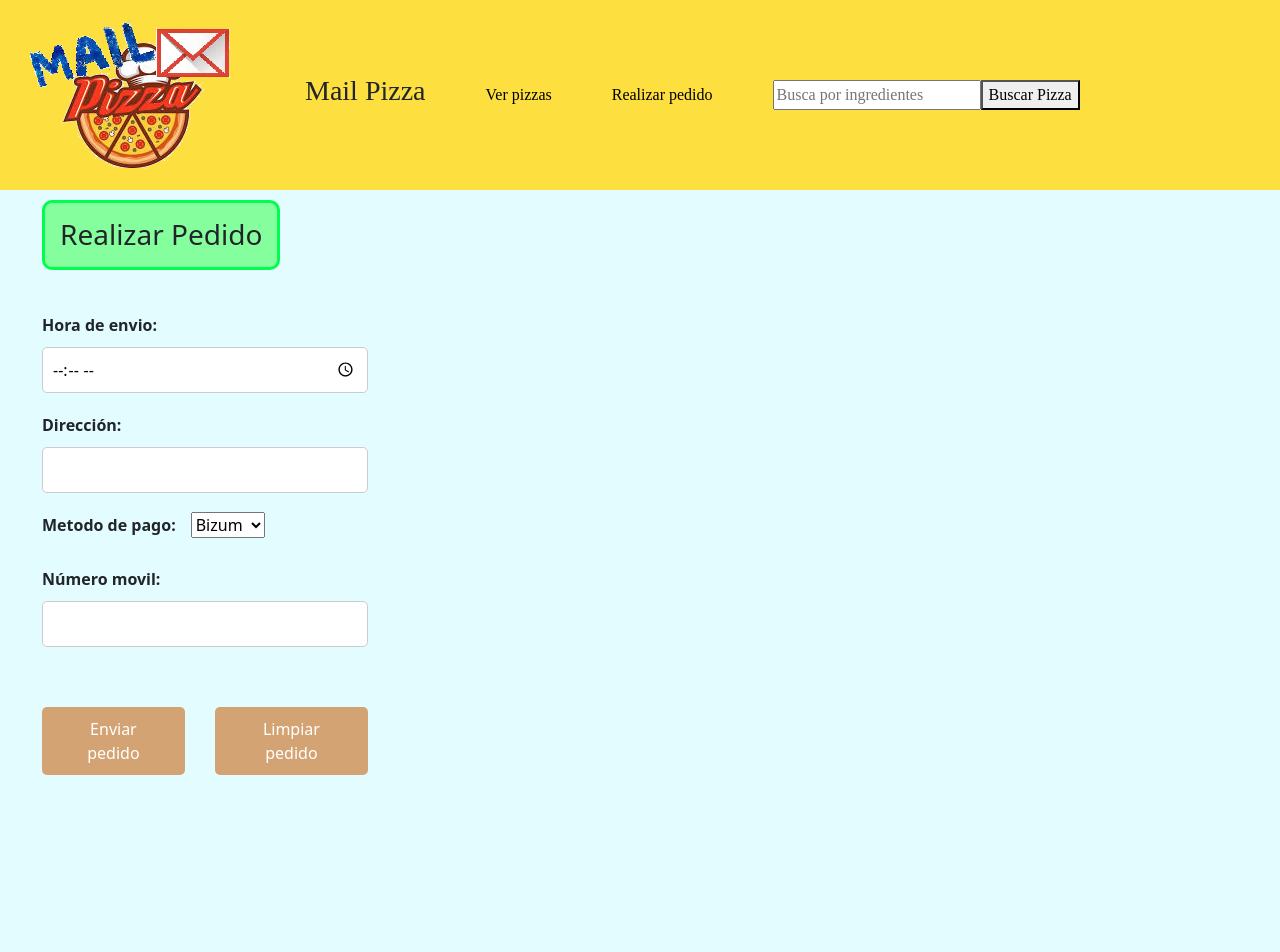
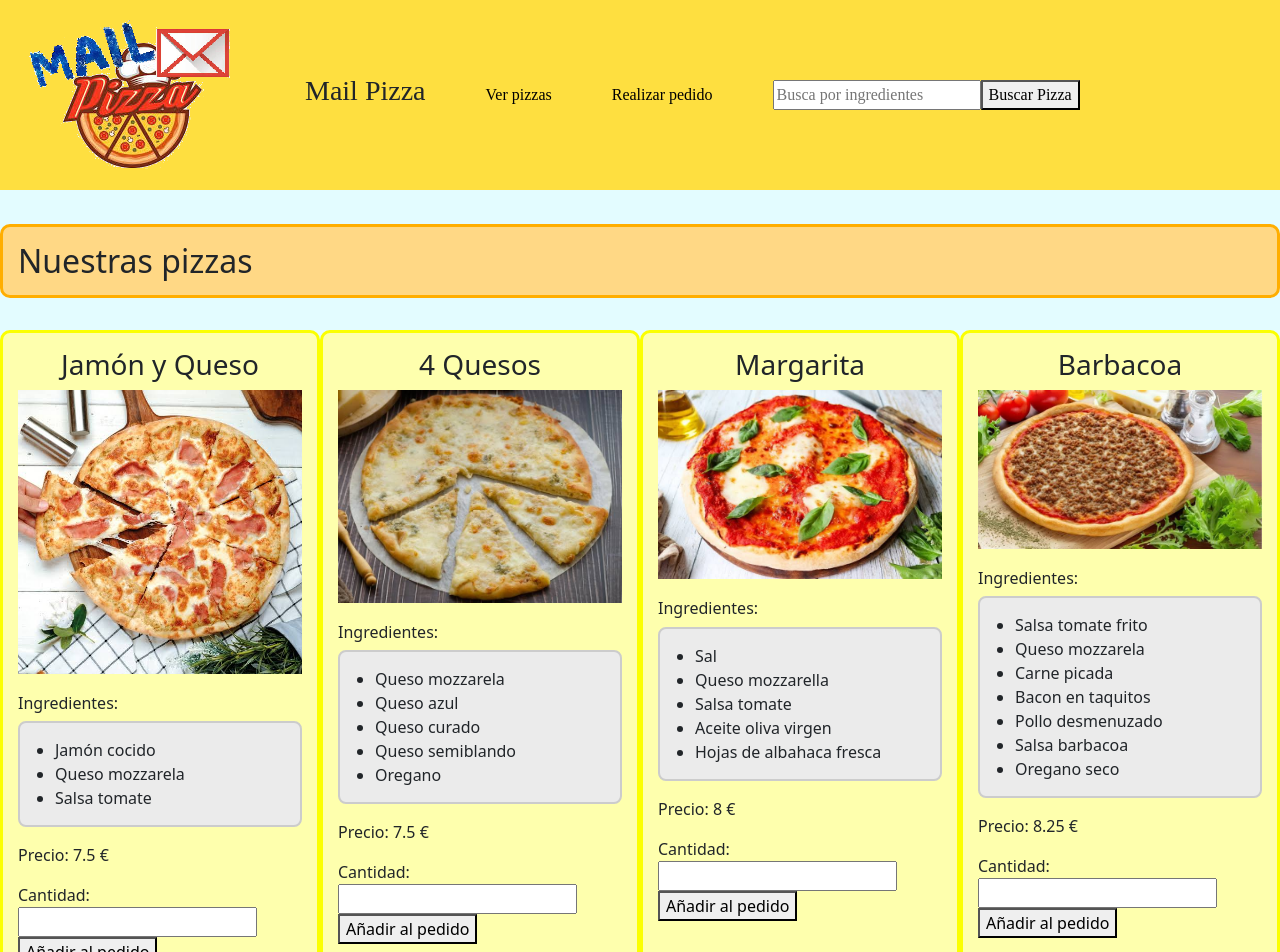
Before and after one commit to Luis-GAB/PizzaUI, an Angular app: page /formulario in a window 1280 px wide. Shown: the top 952 px of the page. Before the commit the page ends 815 px from the top, so only its background shows below. Built offline with nearby package versions, Linux system fonts and the light colour scheme.

Commit message:
Pasar pedido y quitar Routes

```diff
--- a/src/app/app.html
+++ b/src/app/app.html
@@ -1,8 +1,18 @@
-<app-navbar (eventClick)="recibirBusqueda($event)"></app-navbar>
+<app-navbar (eventClick)="recibirBusqueda($event)" (paginaSeleccionada)="cambiarPagina($event)"></app-navbar>
 
-<router-outlet></router-outlet>
+@if (paginaActual === 'listapizzas') {
+    <app-listapizzas
+        [ingredienteBuscar]="ingredienteBuscar"
+        (pizzaSeleccionada)="recibirPizza($event)">
+    </app-listapizzas>
+}
+
+@if (paginaActual === 'formulario') {
+    <app-formulario
+        [pizzasPedido]="pizzasPedido">
+    </app-formulario>
+}
 
 <!--
-<app-listapizzas [ingredienteBuscar]="ingredienteBuscar"></app-listapizzas>
-<app-formulario></app-formulario>
+<router-outlet></router-outlet>
 -->
--- a/src/app/app.ts
+++ b/src/app/app.ts
@@ -12,21 +12,27 @@ import { Formulario } from './formulario/formulario';
 })
 
 export class App {
-  constructor(private router: Router) {}
+  //constructor(private router: Router) {}
   protected readonly title = signal('PizzaBootstrap');
+  paginaActual = 'listapizzas'; // Página que se muestra al entrar
+  pizzasPedido: {nombre: string, cantidad: number}[] = [];
+  ingredienteBuscar = '';
 
-  ingredienteBuscar = '';
-  //paginaActual = 'listapizzas'; // Página que se muestra al entrar
-
-  //cambiarPagina(pagina: string) {
-    //this.paginaActual = pagina;
-  //}
+  cambiarPagina(pagina: string) {
+    this.paginaActual = pagina;
+  }
 
   recibirBusqueda(ingrediente: string) {
-    this.router.navigate(['/listapizzas'], {
-            queryParams: { ingrediente: ingrediente }
-        });
-    //this.ingredienteBuscar = ingrediente;
+  //  this.router.navigate(['/listapizzas'], {
+  //          queryParams: { ingrediente: ingrediente }
+  //      });
+    this.ingredienteBuscar = ingrediente;
+    this.paginaActual = 'listapizzas';
     //alert('Ingrediente buscar: ' + ingrediente);
   }
+
+  recibirPizza(pizza: {nombre: string, cantidad: number}) {
+    this.pizzasPedido = [...this.pizzasPedido, pizza];
+  }
+
 }
--- a/src/app/formulario/formulario.html
+++ b/src/app/formulario/formulario.html
@@ -1,5 +1,11 @@
 <div class="container-fluid formulario-pizza">
     <h3>Realizar Pedido</h3>
+    <h4>Tu pedido</h4>
+    @for (pizza of pizzasPedido(); track $index) {
+        <p>
+            {{ pizza.nombre }} - Cantidad: {{ pizza.cantidad }}
+        </p>
+    }
     <form [formGroup]="pedidoForm" (ngSubmit)="tratarPedido(true)">
         <label for="hora">Hora de envio:</label>
         <input type="time" formControlName="hora"
--- a/src/app/formulario/formulario.ts
+++ b/src/app/formulario/formulario.ts
@@ -1,4 +1,4 @@
-import { Component } from '@angular/core';
+import { Component, input } from '@angular/core';
 import { FormGroup, FormControl, Validators, ReactiveFormsModule } from '@angular/forms';
 
 @Component({
@@ -15,6 +15,7 @@ export class Formulario {
   valorInput = '';
   mensajeError = '';
   mensajeGracias = '';
+  pizzasPedido = input<{nombre: string, cantidad: number}[]>([]);
 
   pedidoForm = new FormGroup({
     hora: new FormControl('', Validators.required),
--- a/src/app/listapizzas/listapizzas.html
+++ b/src/app/listapizzas/listapizzas.html
@@ -3,7 +3,8 @@
         <h2>Nuestras pizzas</h2>
         @for (pizza of pizzasFiltradas; track pizza.ingredientes) {
             <div class="col-12 col-md-6 col-xl-3 pizza-card">
-                <app-pizza-card [nombre]="pizza.name" [srcImagen]="pizza.imagen" [listaIngredientes]="pizza.ingredientes" [precio]="pizza.precio"/>
+                <app-pizza-card [nombre]="pizza.name" [srcImagen]="pizza.imagen"
+                    [listaIngredientes]="pizza.ingredientes" [precio]="pizza.precio" (pizzaSeleccionada)="recibirPizza($event)"/>
             </div>
         } @empty {
             <p>No se han encontrado pizzas con el ingrediente <em>{{ingredienteBuscar()}}</em>.</p>
--- a/src/app/listapizzas/listapizzas.ts
+++ b/src/app/listapizzas/listapizzas.ts
@@ -1,4 +1,4 @@
-import { Component, input, signal } from '@angular/core';
+import { Component, input, signal, output } from '@angular/core';
 import { PizzaCard } from '../listapizzas/pizza-card/pizza-card';
 import { ActivatedRoute } from '@angular/router';
 
@@ -11,8 +11,8 @@ import { ActivatedRoute } from '@angular/router';
 
 export class Listapizzas {
 
-  ingredienteBuscar = signal('');
-  //ingredienteBuscar = input<string>("");
+  ingredienteBuscar = input<string>('');
+  pizzaSeleccionada = output<{nombre: string, cantidad: number}>();
 
   //listaPizzas: PizzaCard[] = [];
   pizzas = [
@@ -41,11 +41,15 @@ export class Listapizzas {
     //this.listaPizzas = [pizzaJamon, pizza4Quesos, pizzaMargarita, pizzaBarbacoa];
   //}
 
-  constructor(private route: ActivatedRoute) {
-    this.route.queryParamMap.subscribe(params => {
-        this.ingredienteBuscar.set(params.get('ingrediente') ?? '');
-    });
-}
+  //constructor(private route: ActivatedRoute) {
+    //this.route.queryParamMap.subscribe(params => {
+        //this.ingredienteBuscar.set(params.get('ingrediente') ?? '');
+    //});
+  //}
+
+  recibirPizza(pizza: {nombre: string, cantidad: number}) {
+    this.pizzaSeleccionada.emit(pizza);
+  }
 
   get pizzasFiltradas() {
     const texto = this.ingredienteBuscar().trim().toLowerCase();
--- a/src/app/listapizzas/pizza-card/pizza-card.html
+++ b/src/app/listapizzas/pizza-card/pizza-card.html
@@ -7,3 +7,7 @@
     }
 </ul>
 <p>Precio: {{precio()}} €</p>
+<label for="cantidad">Cantidad:</label>
+<input type="text" name="cantidad"
+    (input)="valorInput = $any($event.target).value">
+<button type="button" (click)="anadirPedido()">Añadir al pedido</button>
--- a/src/app/listapizzas/pizza-card/pizza-card.ts
+++ b/src/app/listapizzas/pizza-card/pizza-card.ts
@@ -12,10 +12,33 @@ export class PizzaCard {
   //name: string;
   //imagen: string;
   //ingredientes: string[];
+  valorInput = '';
   nombre = input<string>("Pizza");
   srcImagen = input<string>("assets/default.jpg");
   listaIngredientes = input<string[]>([]);
   precio = input<number>(0);
+
+   pizzaSeleccionada = output<{nombre: string, cantidad: number}>();
+
+  anadirPedido() {
+    const valor = this.valorInput.trim();
+
+    if (valor === '' || !/^\d+$/.test(valor)) {
+      return;
+    }
+
+    const cantidad = Number(valor);
+
+    if (cantidad <= 0) {
+      return;
+    }
+
+    this.pizzaSeleccionada.emit({
+      nombre: this.nombre(),
+      cantidad: cantidad
+    });
+
+  }
 
   //constructor(nombre: string, foto: string, ingredientes: string[], precio: number) {
       //this.nombre = nombre;
--- a/src/app/navbar/navbar.html
+++ b/src/app/navbar/navbar.html
@@ -2,8 +2,8 @@
     <ul class="navbar-list">
       <li class="navbar-list-item"><img src="logoPizza.png"/></li>
       <li class="navbar-list-item"><h3>{{titulo()}}</h3></li>
-      <li class="navbar-list-item"><a routerLink="/listapizzas">Ver pizzas</a></li>
-      <li class="navbar-list-item"><a routerLink="/formulario">Realizar pedido</a></li>
+      <li class="navbar-list-item"><a href="#" (click)="cambiarPagina('listapizzas'); $event.preventDefault()">Ver pizzas</a></li>
+      <li class="navbar-list-item"><a href="#" (click)="cambiarPagina('formulario'); $event.preventDefault()">Realizar pedido</a></li>
       <li class="navbar-list-item">
         <form [formGroup]="contactForm" (ngSubmit)="buscarPizza()">
           <input type="text" formControlName="nombreIngrediente" placeholder="Busca por ingredientes">
--- a/src/app/navbar/navbar.ts
+++ b/src/app/navbar/navbar.ts
@@ -14,7 +14,7 @@ export class Navbar {
   //nombreIngrediente = new FormControl("");
   //ingredienteBuscar = input("");
   eventClick = output<string>();
-  //paginaSeleccionada = output<string>();
+  paginaSeleccionada = output<string>();
 
   contactForm = new FormGroup({
     nombreIngrediente: new FormControl('', { validators: [Validators.required], nonNullable: true}),
@@ -25,8 +25,8 @@ export class Navbar {
     this.eventClick.emit(nombre);
   }
 
-  //irPagina(pagina: string) {
-  //  this.paginaSeleccionada.emit(pagina);
-  //}
+  cambiarPagina(pagina: string) {
+    this.paginaSeleccionada.emit(pagina);
+  }
 
 }
```
